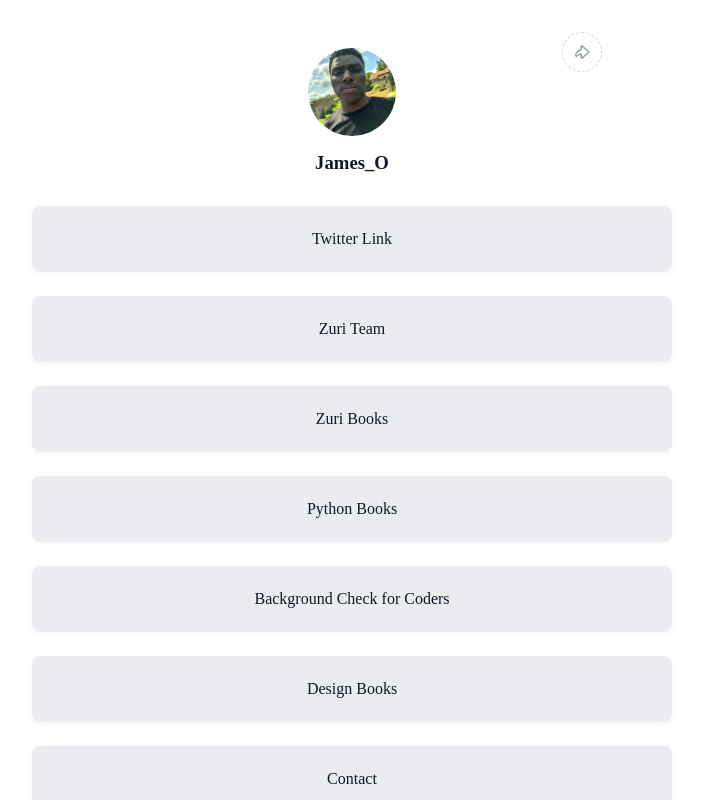
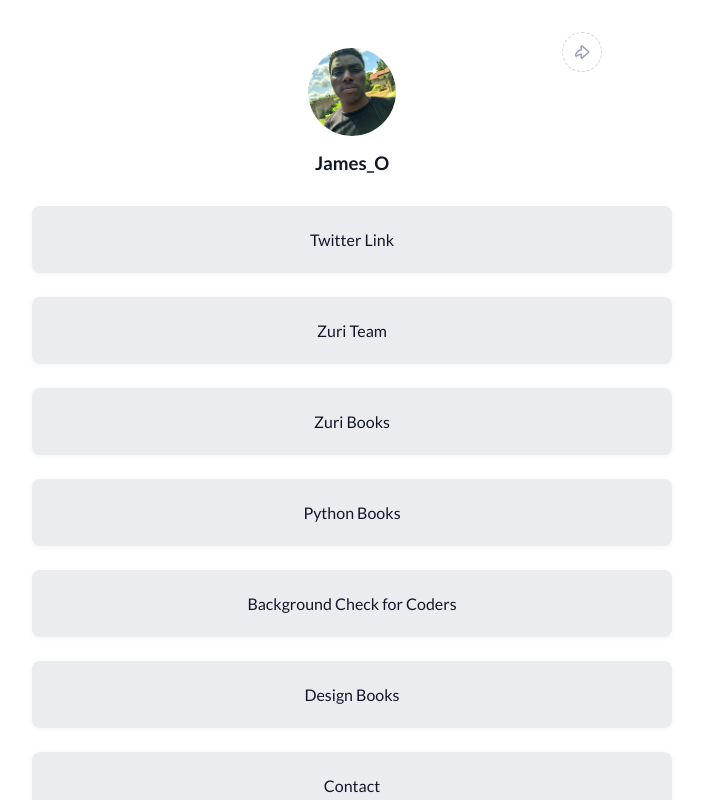
Before and after one commit to jaydhales/linktree-clone, a React (Vite) app: page / in a window 1280 px wide. Shown: the top 800 px of the page, without its empty margins (288-991 px from the left). Built offline with nearby package versions, Linux system fonts and the light colour scheme.

Commit message:
style: changed font to Lato

```diff
--- a/src/App.css
+++ b/src/App.css
@@ -1,9 +1,5 @@
 .hidden {
   display: none;
-}
-
-body {
-  padding: 1rem;
 }
 
 header {
--- a/src/index.css
+++ b/src/index.css
@@ -1,3 +1,5 @@
+@import url("https://fonts.googleapis.com/css2?family=Lato:wght@400;700&display=swap");
+
 :root {
 }
 
@@ -8,6 +10,11 @@
   color: #101828;
 }
 
+body {
+  padding: 1rem;
+  font-family: "Lato", sans-serif;
+}
+
 a {
   text-decoration: none;
 }
```
